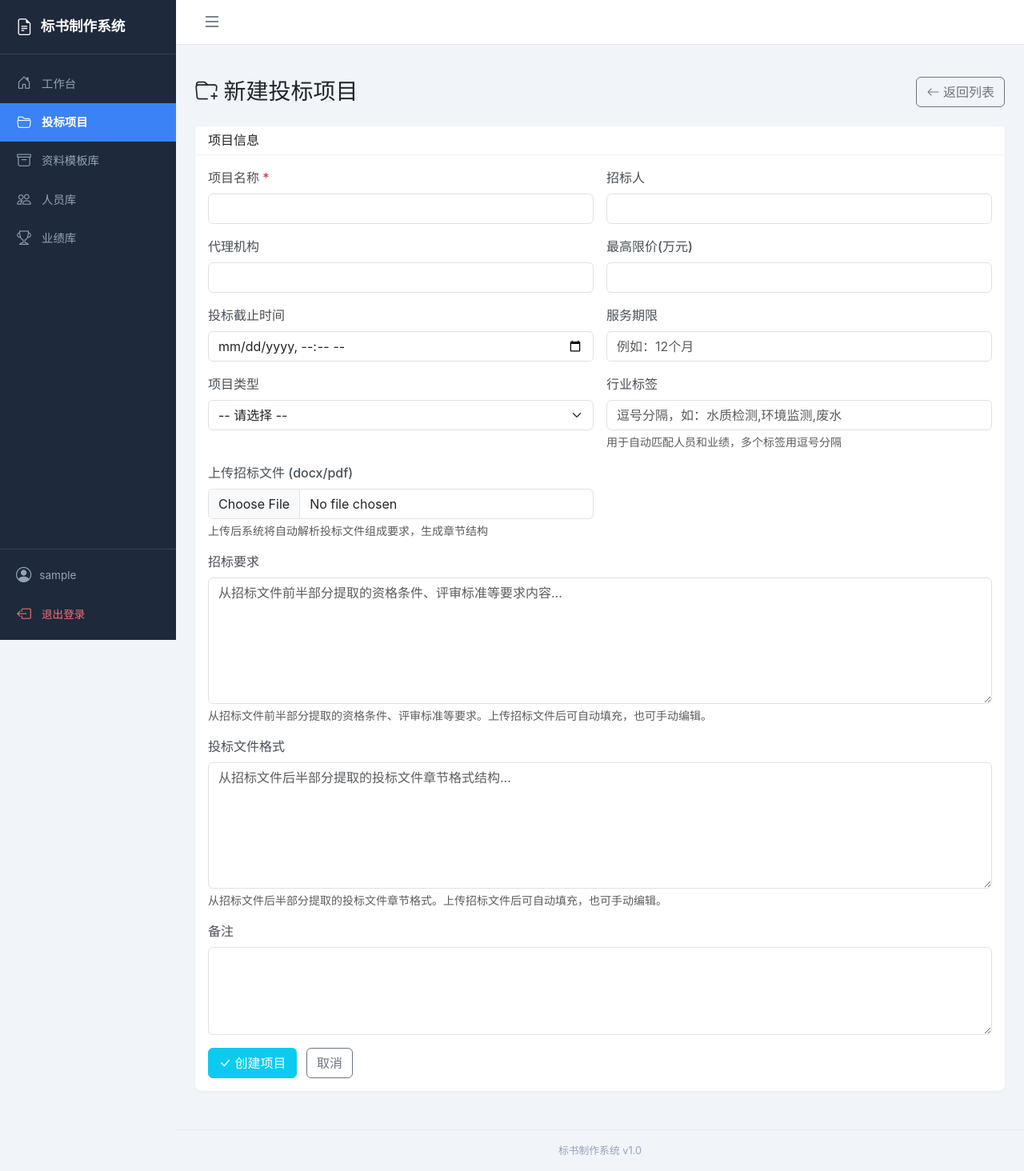
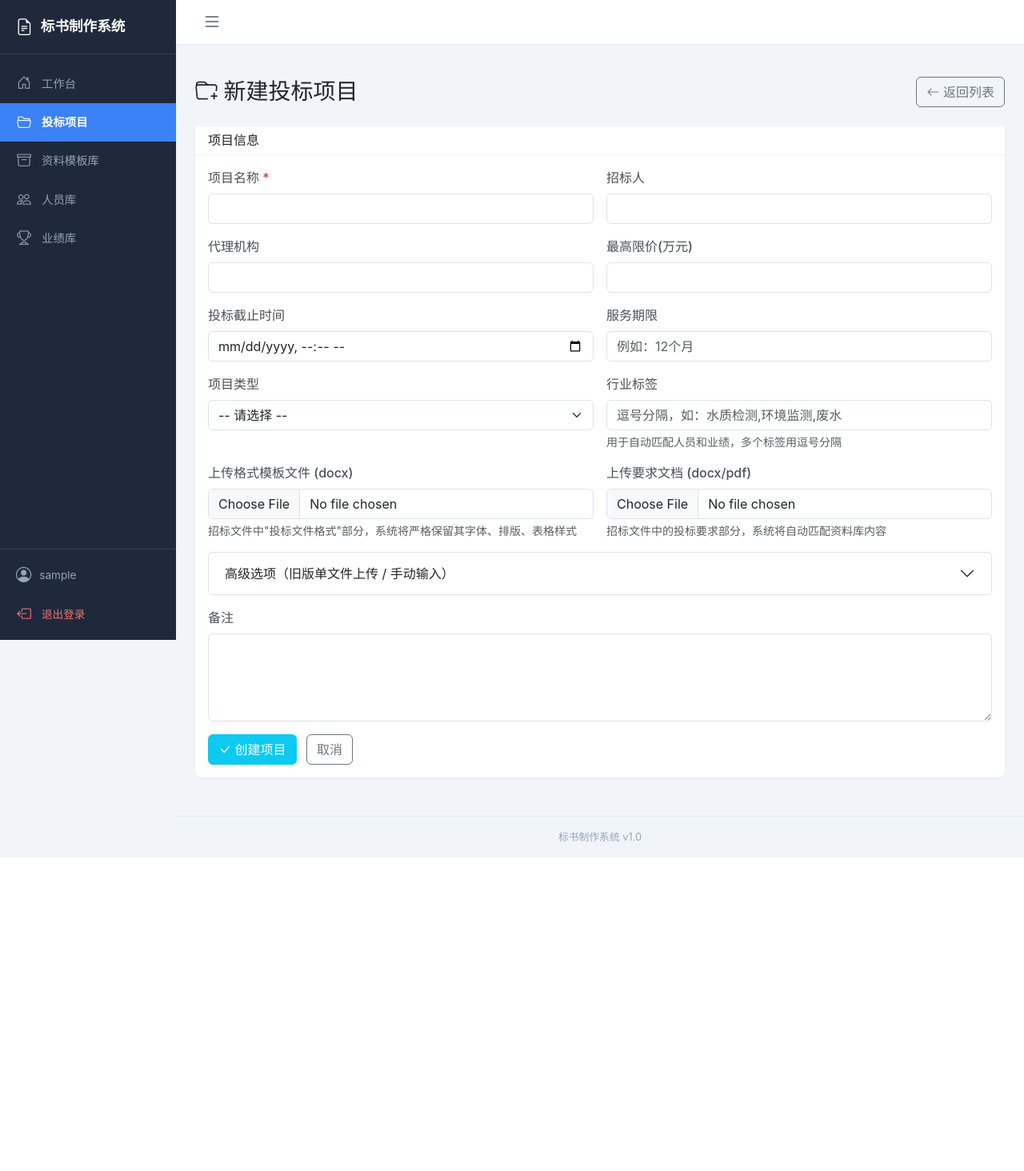
Before and after one commit to macrossfev/bid-document-project, a Flask app: page /bids/add in a window 1280 px wide. Shown: the whole page at 80% size. After the commit the page ends 1072 px from the top, so only its background shows below. Run offline with Flask 3, Linux system fonts and the light colour scheme; the visitor is signed in with stand-in values (Sample User, id 1); some libraries are stand-ins or nearby versions.

Commit message:
改造Web界面支持双文件上传和模板填充流程
- bid_form.html: 新增格式模板和要求文档双文件上传，旧单文件模式收入折叠面板
- bid_add/bid_edit路由: 处理双文件上传，优先使用format_parser解析格式模板
- bid_preview路由: 有格式模板时优先使用template_filler填充引擎，否则回退旧生成
- bid_reparse路由: 支持格式模板重新解析
- bid_confirm_sections: 传递format_heading_text和format_para_index定位信息

```diff
--- a/app.py
+++ b/app.py
@@ -7,7 +7,8 @@ from werkzeug.utils import secure_filename
 from config import Config
 from models import (db, Personnel, Certificate, Performance, PerformanceFile,
                     CompanyAttachment, BidProject, BidPersonnel, BidPerformance, BidSection)
-from tender_parser import parse_tender_file, parse_tender_file_dual, get_default_sections
+from tender_parser import (parse_tender_file, parse_tender_file_dual, get_default_sections,
+                           parse_requirements_file, match_requirements_to_sections)
 from section_matcher import auto_match_all_sections, match_attachment, match_personnel, match_performance
 
 app = Flask(__name__)
@@ -522,8 +523,18 @@ def bid_list():
 @app.route('/bids/add', methods=['GET', 'POST'])
 def bid_add():
     if request.method == 'POST':
+        # 保存格式模板文件
+        format_file = request.files.get('format_file')
+        format_path = save_upload(format_file, 'attachments') if format_file and format_file.filename else None
+
+        # 保存要求文档文件
+        requirements_file = request.files.get('requirements_file')
+        requirements_path = save_upload(requirements_file, 'attachments') if requirements_file and requirements_file.filename else None
+
+        # 兼容旧的单文件上传
         tender_file = request.files.get('tender_file')
-        tender_path = save_upload(tender_file, 'attachments')
+        tender_path = save_upload(tender_file, 'attachments') if tender_file and tender_file.filename else None
+
         bid = BidProject(
             project_name=request.form.get('project_name'),
             bidder_name=request.form.get('bidder_name'),
@@ -534,6 +545,8 @@ def bid_add():
             project_type=request.form.get('project_type'),
             industry_tags=request.form.get('industry_tags'),
             tender_file_path=tender_path,
+            format_file_path=format_path,
+            requirements_file_path=requirements_path,
             tender_requirements=request.form.get('tender_requirements', '').strip(),
             tender_format=request.form.get('tender_format', '').strip(),
             status='parsing',
@@ -542,14 +555,62 @@ def bid_add():
         db.session.add(bid)
         db.session.commit()
 
-        # 如果上传了招标文件，自动解析（双模式）
-        if tender_path:
+        # 新流程：双文件模式（格式模板 + 要求文档）
+        if format_path:
+            from format_parser import parse_format_template
+            fmt_full = os.path.join(app.config['UPLOAD_FOLDER'], format_path)
+            fmt_result = parse_format_template(fmt_full)
+
+            # 解析要求文档
+            req_result = None
+            section_requirements = {}
+            if requirements_path:
+                req_full = os.path.join(app.config['UPLOAD_FOLDER'], requirements_path)
+                req_result = parse_requirements_file(req_full)
+                if req_result.get('success'):
+                    bid.tender_requirements = req_result['full_text']
+                    db.session.commit()
+
+            if fmt_result['success']:
+                # 将格式模板解析结果与要求匹配
+                if req_result and req_result.get('success'):
+                    section_requirements = match_requirements_to_sections(
+                        req_result, fmt_result['sections'])
+
+                # 构建章节数据（含格式模板定位信息）
+                parsed_sections = []
+                for sec in fmt_result['sections']:
+                    req_text = section_requirements.get(sec['section_name'], '') or \
+                               section_requirements.get(sec['section_type'], '')
+                    parsed_sections.append({
+                        'order': sec['order'],
+                        'section_name': sec['section_name'],
+                        'section_type': sec['section_type'],
+                        'category': sec['category'],
+                        'match_score': sec['match_score'],
+                        'original_text': sec['heading_text'],
+                        'requirement_text': req_text,
+                        'format_heading_text': sec['heading_text'],
+                        'format_para_index': sec['para_index'],
+                    })
+
+                session['parsed_sections'] = parsed_sections
+                session['parsed_context'] = ''
+                session['parsed_message'] = fmt_result['message']
+                session['parsed_requirements'] = bid.tender_requirements or ''
+                session['section_requirements'] = section_requirements
+                flash(f'格式模板解析成功：{fmt_result["message"]}', 'success')
+                return redirect(url_for('bid_confirm_sections', id=bid.id))
+            else:
+                flash(f'格式模板解析提示：{fmt_result["message"]}，已加载默认章节', 'warning')
+
+        # 兼容旧流程：单文件模式
+        elif tender_path:
             ext = tender_path.rsplit('.', 1)[-1].lower() if '.' in tender_path else ''
             if ext in TENDER_EXTENSIONS:
                 full_path = os.path.join(app.config['UPLOAD_FOLDER'], tender_path)
                 result = parse_tender_file_dual(full_path)
                 if result['success']:
-                    # 保存解析出的要求和格式文本（仅当用户未手动填写时）
                     if not bid.tender_requirements and result.get('requirements'):
                         bid.tender_requirements = result['requirements']
                     if not bid.tender_format and result.get('format_text'):
@@ -566,7 +627,7 @@ def bid_add():
                 else:
                     flash(f'招标文件解析提示：{result["message"]}，已加载默认章节', 'warning')
 
-        # 解析失败或未上传招标文件，使用默认章节
+        # 解析失败或未上传文件，使用默认章节
         default_secs = get_default_sections()
         session['parsed_sections'] = default_secs
         session['parsed_context'] = ''
@@ -592,11 +653,19 @@ def bid_confirm_sections(id):
         types = request.form.getlist('section_type')
         originals = request.form.getlist('original_text')
         req_texts = request.form.getlist('requirement_text')
+        heading_texts = request.form.getlist('format_heading_text')
+        para_indices = request.form.getlist('format_para_index')
 
         for i, name in enumerate(names):
             name = name.strip()
             if not name:
                 continue
+            para_idx = None
+            if i < len(para_indices) and para_indices[i]:
+                try:
+                    para_idx = int(para_indices[i])
+                except (ValueError, TypeError):
+                    pass
             sec = BidSection(
                 bid_project_id=bid.id,
                 section_key=f'section_{i+1}',
@@ -606,6 +675,8 @@ def bid_confirm_sections(id):
                 source='parsed' if (originals[i] if i < len(originals) else '') else 'manual',
                 original_requirement=originals[i] if i < len(originals) else '',
                 requirement_text=req_texts[i] if i < len(req_texts) else '',
+                format_heading_text=heading_texts[i] if i < len(heading_texts) else '',
+                format_para_index=para_idx,
                 status='pending',
             )
             db.session.add(sec)
@@ -654,35 +725,83 @@ def bid_confirm_sections(id):
 
 @app.route('/bids/<int:id>/reparse', methods=['POST'])
 def bid_reparse(id):
-    """重新解析招标文件"""
+    """重新解析招标文件（优先格式模板，兼容旧单文件）"""
     bid = BidProject.query.get_or_404(id)
-    if not bid.tender_file_path:
-        flash('未上传招标文件，无法解析', 'danger')
-        return redirect(url_for('bid_confirm_sections', id=bid.id))
 
-    full_path = os.path.join(app.config['UPLOAD_FOLDER'], bid.tender_file_path)
-    result = parse_tender_file_dual(full_path)
-    if result['success']:
-        # 更新项目的要求和格式文本
-        if result.get('requirements'):
-            bid.tender_requirements = result['requirements']
-        if result.get('format_text'):
-            bid.tender_format = result['format_text']
-        db.session.commit()
+    # 新流程：格式模板重新解析
+    if bid.format_file_path:
+        from format_parser import parse_format_template
+        fmt_full = os.path.join(app.config['UPLOAD_FOLDER'], bid.format_file_path)
+        fmt_result = parse_format_template(fmt_full)
 
-        session['parsed_sections'] = result['sections']
-        session['parsed_context'] = result.get('raw_context', '')
-        session['parsed_message'] = result['message']
-        session['parsed_requirements'] = result.get('requirements', '')
-        session['section_requirements'] = result.get('section_requirements', {})
-        flash(f'重新解析成功：{result["message"]}', 'success')
-    else:
-        flash(f'解析失败：{result["message"]}', 'warning')
-        session['parsed_sections'] = get_default_sections()
-        session['parsed_context'] = result.get('raw_context', '')
-        session['parsed_message'] = result['message']
-        session['section_requirements'] = {}
+        req_result = None
+        section_requirements = {}
+        if bid.requirements_file_path:
+            req_full = os.path.join(app.config['UPLOAD_FOLDER'], bid.requirements_file_path)
+            req_result = parse_requirements_file(req_full)
+            if req_result.get('success'):
+                bid.tender_requirements = req_result['full_text']
+                db.session.commit()
 
+        if fmt_result['success']:
+            if req_result and req_result.get('success'):
+                section_requirements = match_requirements_to_sections(
+                    req_result, fmt_result['sections'])
+
+            parsed_sections = []
+            for sec in fmt_result['sections']:
+                req_text = section_requirements.get(sec['section_name'], '') or \
+                           section_requirements.get(sec['section_type'], '')
+                parsed_sections.append({
+                    'order': sec['order'],
+                    'section_name': sec['section_name'],
+                    'section_type': sec['section_type'],
+                    'category': sec['category'],
+                    'match_score': sec['match_score'],
+                    'original_text': sec['heading_text'],
+                    'requirement_text': req_text,
+                    'format_heading_text': sec['heading_text'],
+                    'format_para_index': sec['para_index'],
+                })
+
+            session['parsed_sections'] = parsed_sections
+            session['parsed_context'] = ''
+            session['parsed_message'] = fmt_result['message']
+            session['parsed_requirements'] = bid.tender_requirements or ''
+            session['section_requirements'] = section_requirements
+            flash(f'重新解析成功：{fmt_result["message"]}', 'success')
+            return redirect(url_for('bid_confirm_sections', id=bid.id))
+        else:
+            flash(f'格式模板解析失败：{fmt_result["message"]}', 'warning')
+
+    # 旧流程：单文件重新解析
+    if bid.tender_file_path:
+        full_path = os.path.join(app.config['UPLOAD_FOLDER'], bid.tender_file_path)
+        result = parse_tender_file_dual(full_path)
+        if result['success']:
+            if result.get('requirements'):
+                bid.tender_requirements = result['requirements']
+            if result.get('format_text'):
+                bid.tender_format = result['format_text']
+            db.session.commit()
+
+            session['parsed_sections'] = result['sections']
+            session['parsed_context'] = result.get('raw_context', '')
+            session['parsed_message'] = result['message']
+            session['parsed_requirements'] = result.get('requirements', '')
+            session['section_requirements'] = result.get('section_requirements', {})
+            flash(f'重新解析成功：{result["message"]}', 'success')
+            return redirect(url_for('bid_confirm_sections', id=bid.id))
+        else:
+            flash(f'解析失败：{result["message"]}', 'warning')
+
+    # 都失败了
+    if not bid.format_file_path and not bid.tender_file_path:
+        flash('未上传格式模板或招标文件，无法解析', 'danger')
+    session['parsed_sections'] = get_default_sections()
+    session['parsed_context'] = ''
+    session['parsed_message'] = '使用默认章节结构'
+    session['section_requirements'] = {}
     return redirect(url_for('bid_confirm_sections', id=bid.id))
 
 
@@ -724,6 +843,32 @@ def bid_edit(id):
         bid.tender_requirements = request.form.get('tender_requirements', '').strip()
         bid.tender_format = request.form.get('tender_format', '').strip()
         bid.notes = request.form.get('notes')
+
+        # 更新格式模板文件
+        format_file = request.files.get('format_file')
+        if format_file and format_file.filename:
+            new_path = save_upload(format_file, 'attachments')
+            if new_path:
+                if bid.format_file_path:
+                    try:
+                        os.remove(os.path.join(app.config['UPLOAD_FOLDER'], bid.format_file_path))
+                    except OSError:
+                        pass
+                bid.format_file_path = new_path
+
+        # 更新要求文档文件
+        requirements_file = request.files.get('requirements_file')
+        if requirements_file and requirements_file.filename:
+            new_path = save_upload(requirements_file, 'attachments')
+            if new_path:
+                if bid.requirements_file_path:
+                    try:
+                        os.remove(os.path.join(app.config['UPLOAD_FOLDER'], bid.requirements_file_path))
+                    except OSError:
+                        pass
+                bid.requirements_file_path = new_path
+
+        # 兼容旧的单文件上传
         tender_file = request.files.get('tender_file')
         if tender_file and tender_file.filename:
             new_path = save_upload(tender_file, 'attachments')
@@ -885,6 +1030,7 @@ def bid_section_edit(bid_id, section_id):
 # =============================================================================
 
 from section_generators import generate_full_bid, generate_section_preview
+from template_filler import generate_filled_document
 import tempfile
 
 
@@ -906,10 +1052,29 @@ def bid_section_preview(bid_id, section_id):
 @app.route('/bids/<int:bid_id>/preview')
 @login_required
 def bid_preview(bid_id):
-    """生成整个投标文件预览"""
+    """生成整个投标文件预览（优先使用格式模板填充，否则回退到从零生成）"""
     bid = BidProject.query.get_or_404(bid_id)
+    os.makedirs(app.config['OUTPUT_FOLDER'], exist_ok=True)
 
-    os.makedirs(app.config['OUTPUT_FOLDER'], exist_ok=True)
+    safe_name = bid.project_name.replace('/', '_')[:50]
+
+    # 新流程：有格式模板文件时，使用模板填充引擎
+    if bid.format_file_path:
+        fmt_full = os.path.join(app.config['UPLOAD_FOLDER'], bid.format_file_path)
+        if os.path.exists(fmt_full):
+            sections_db = BidSection.query.filter_by(bid_project_id=bid.id)\
+                .order_by(BidSection.section_order).all()
+            try:
+                doc, output_path = generate_filled_document(
+                    fmt_full, bid, sections_db, app.config)
+                bid.output_file_path = output_path
+                db.session.commit()
+                return send_file(output_path, as_attachment=True,
+                                 download_name=f'{safe_name}_投标文件.docx')
+            except Exception as e:
+                flash(f'模板填充失败，回退到标准生成：{e}', 'warning')
+
+    # 旧流程回退：从零生成
     doc = generate_full_bid(bid, app.config)
     tmp = tempfile.NamedTemporaryFile(suffix='.docx', delete=False, dir=app.config['OUTPUT_FOLDER'])
     doc.save(tmp.name)
@@ -917,7 +1082,6 @@ def bid_preview(bid_id):
     bid.output_file_path = tmp.name
     db.session.commit()
 
-    safe_name = bid.project_name.replace('/', '_')[:50]
     return send_file(tmp.name, as_attachment=True,
                      download_name=f'{safe_name}_投标文件预览.docx')
 
--- a/templates/bid_confirm_sections.html
+++ b/templates/bid_confirm_sections.html
@@ -70,6 +70,8 @@
                                        value="{{ sec.section_name }}" required>
                                 <input type="hidden" name="original_text" value="{{ sec.original_text|default('', true) }}">
                                 <input type="hidden" name="requirement_text" value="{{ sec.requirement_text|default('', true) }}">
+                                <input type="hidden" name="format_heading_text" value="{{ sec.format_heading_text|default('', true) }}">
+                                <input type="hidden" name="format_para_index" value="{{ sec.format_para_index|default('', true) }}">
                                 {% if sec.requirement_text %}
                                 <div class="mt-1 small text-muted" style="max-height:60px;overflow-y:auto;line-height:1.3;">
                                     <i class="bi bi-bookmark"></i> {{ sec.requirement_text[:150] }}{% if sec.requirement_text|length > 150 %}...{% endif %}
@@ -143,6 +145,8 @@ document.getElementById('addSectionBtn').addEventListener('click', function() {
             <input type="text" class="form-control form-control-sm" name="section_name" value="" required placeholder="输入章节名称">
             <input type="hidden" name="original_text" value="">
             <input type="hidden" name="requirement_text" value="">
+            <input type="hidden" name="format_heading_text" value="">
+            <input type="hidden" name="format_para_index" value="">
         </td>
         <td><select class="form-select form-select-sm" name="section_type">${optionsHtml}</select></td>
         <td class="text-center"><span class="badge bg-light text-muted">-</span></td>
--- a/templates/bid_form.html
+++ b/templates/bid_form.html
@@ -68,29 +68,57 @@
                     <div class="form-text">用于自动匹配人员和业绩，多个标签用逗号分隔</div>
                 </div>
                 <div class="col-md-6">
-                    <label for="tender_file" class="form-label">上传招标文件 (docx/pdf)</label>
-                    <input type="file" class="form-control" id="tender_file" name="tender_file" accept=".docx,.pdf">
-                    {% if bid and bid.tender_file_path %}
-                    <div class="form-text">
-                        当前文件：<a href="{{ url_for('uploaded_file', filename=bid.tender_file_path) }}" target="_blank">{{ bid.tender_file_path }}</a>
-                        （重新上传将覆盖原文件）
+                    <label for="format_file" class="form-label">上传格式模板文件 (docx)</label>
+                    <input type="file" class="form-control" id="format_file" name="format_file" accept=".docx">
+                    {% if bid and bid.format_file_path %}
+                    <div class="form-text text-success">
+                        当前文件：<a href="{{ url_for('uploaded_file', filename=bid.format_file_path) }}" target="_blank">{{ bid.format_file_path }}</a>
                     </div>
                     {% endif %}
-                    {% if not bid %}
-                    <div class="form-text">上传后系统将自动解析投标文件组成要求，生成章节结构</div>
+                    <div class="form-text">招标文件中"投标文件格式"部分，系统将严格保留其字体、排版、表格样式</div>
+                </div>
+                <div class="col-md-6">
+                    <label for="requirements_file" class="form-label">上传要求文档 (docx/pdf)</label>
+                    <input type="file" class="form-control" id="requirements_file" name="requirements_file" accept=".docx,.pdf">
+                    {% if bid and bid.requirements_file_path %}
+                    <div class="form-text text-success">
+                        当前文件：<a href="{{ url_for('uploaded_file', filename=bid.requirements_file_path) }}" target="_blank">{{ bid.requirements_file_path }}</a>
+                    </div>
                     {% endif %}
+                    <div class="form-text">招标文件中的投标要求部分，系统将自动匹配资料库内容</div>
                 </div>
                 <div class="col-12">
-                    <label for="tender_requirements" class="form-label">招标要求</label>
-                    <textarea class="form-control" id="tender_requirements" name="tender_requirements" rows="6"
-                              placeholder="从招标文件前半部分提取的资格条件、评审标准等要求内容...">{{ bid.tender_requirements|default('', true) if bid else '' }}</textarea>
-                    <div class="form-text">从招标文件前半部分提取的资格条件、评审标准等要求。上传招标文件后可自动填充，也可手动编辑。</div>
-                </div>
-                <div class="col-12">
-                    <label for="tender_format" class="form-label">投标文件格式</label>
-                    <textarea class="form-control" id="tender_format" name="tender_format" rows="6"
-                              placeholder="从招标文件后半部分提取的投标文件章节格式结构...">{{ bid.tender_format|default('', true) if bid else '' }}</textarea>
-                    <div class="form-text">从招标文件后半部分提取的投标文件章节格式。上传招标文件后可自动填充，也可手动编辑。</div>
+                    <div class="accordion" id="advancedOptions">
+                        <div class="accordion-item">
+                            <h2 class="accordion-header">
+                                <button class="accordion-button collapsed" type="button" data-bs-toggle="collapse" data-bs-target="#collapseAdvanced">
+                                    高级选项（旧版单文件上传 / 手动输入）
+                                </button>
+                            </h2>
+                            <div id="collapseAdvanced" class="accordion-collapse collapse" data-bs-parent="#advancedOptions">
+                                <div class="accordion-body row g-3">
+                                    <div class="col-md-6">
+                                        <label for="tender_file" class="form-label">上传完整招标文件 (docx/pdf)</label>
+                                        <input type="file" class="form-control" id="tender_file" name="tender_file" accept=".docx,.pdf">
+                                        {% if bid and bid.tender_file_path %}
+                                        <div class="form-text">当前：{{ bid.tender_file_path }}</div>
+                                        {% endif %}
+                                        <div class="form-text">旧模式：上传完整招标文件由系统自动拆分</div>
+                                    </div>
+                                    <div class="col-12">
+                                        <label for="tender_requirements" class="form-label">招标要求（文本）</label>
+                                        <textarea class="form-control" id="tender_requirements" name="tender_requirements" rows="4"
+                                                  placeholder="手动粘贴招标要求内容...">{{ bid.tender_requirements|default('', true) if bid else '' }}</textarea>
+                                    </div>
+                                    <div class="col-12">
+                                        <label for="tender_format" class="form-label">投标文件格式（文本）</label>
+                                        <textarea class="form-control" id="tender_format" name="tender_format" rows="4"
+                                                  placeholder="手动粘贴格式要求...">{{ bid.tender_format|default('', true) if bid else '' }}</textarea>
+                                    </div>
+                                </div>
+                            </div>
+                        </div>
+                    </div>
                 </div>
                 <div class="col-12">
                     <label for="notes" class="form-label">备注</label>
```
